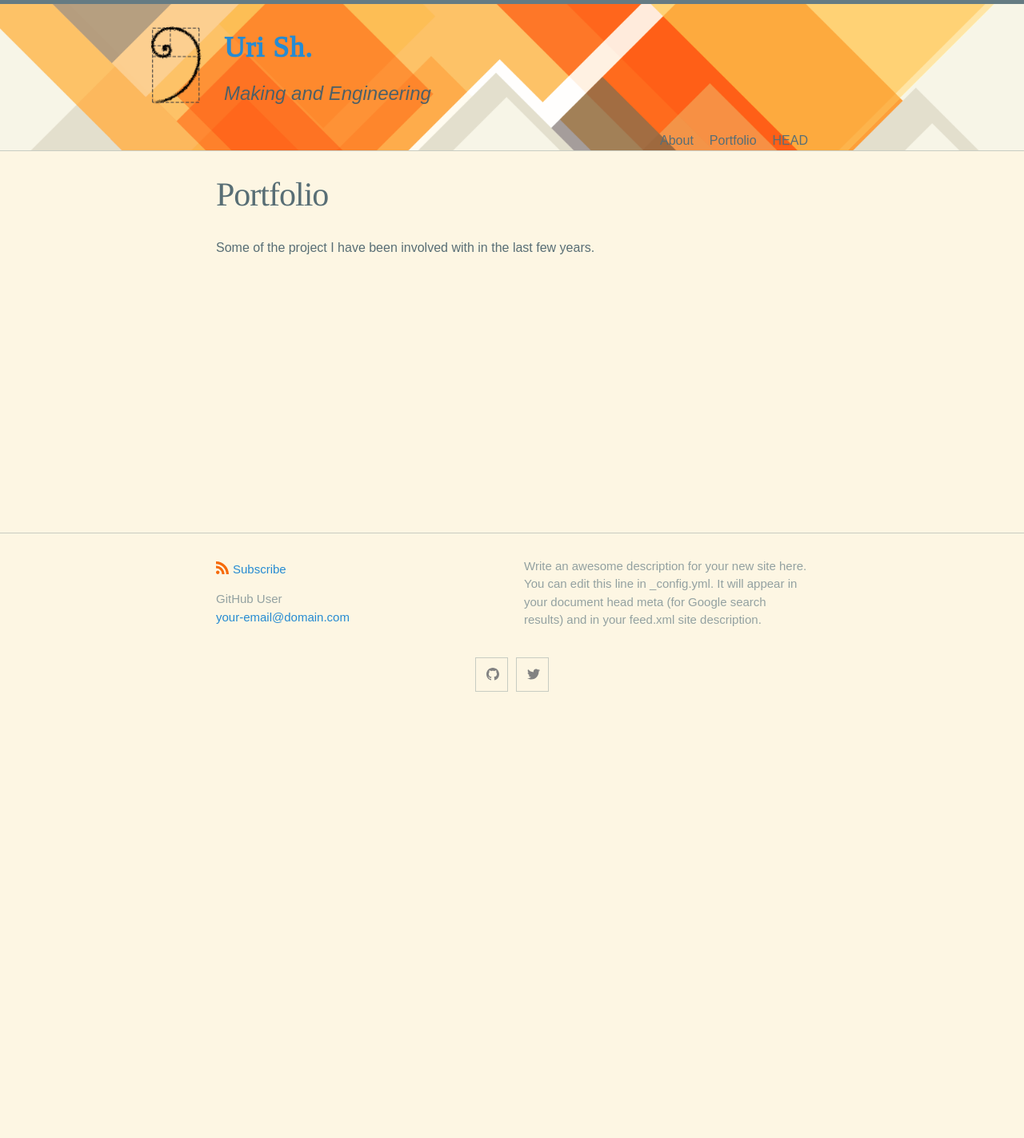
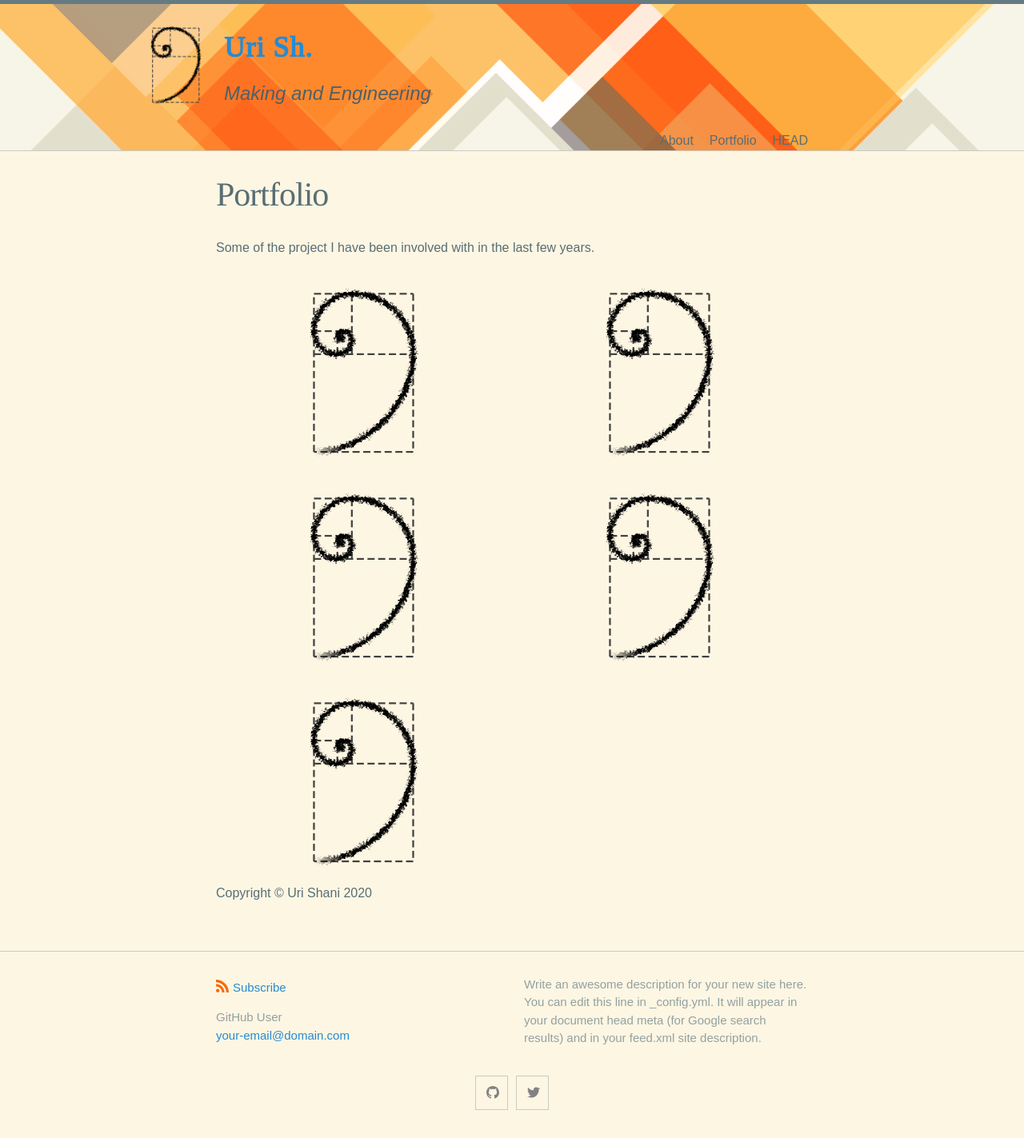
Before and after one commit to UriShX/Jekyll-portfolio, a Jekyll site: the page built from portfolio.md, in a window 1280 px wide. Shown: the whole page at 80% size. Built offline with Jekyll 4.4.1, drawn with Linux system fonts in a browser that asks for light colours; some web fonts are replaced; before the commit the page ends 900 px from its top, so only the background shows below that.

Commit message:
started work on portfolio blocks

```diff
--- /dev/null
+++ b/_includes/portfolio-block.html
@@ -0,0 +1,8 @@
+<div class="portfolio-block">
+  <div
+    style="background-image: url('{{ include.mainImg }}');"
+    class="portfolio-front"
+  >
+    <p>{{ include.text }}</p>
+  </div>
+</div>
--- a/_sass/minima/_layout.scss
+++ b/_sass/minima/_layout.scss
@@ -1,3 +1,4 @@
+@import 'minima/mixins';
 /**
  * Site header
  */
@@ -407,3 +408,46 @@
     width: calc(50% - (#{$spacing-unit} / 2));
   }
 }
+
+/**
+ * Portfolio
+ */
+.portfolio-content {
+  display: grid;
+  grid-template-columns: repeat(2, 1fr);
+  grid-template-rows: auto;
+
+  @include media-query($on-palm) {
+    grid-template-columns: 1fr;
+  }
+
+  .portfolio-block {
+    display: block;
+    position: relative;
+    justify-self: center;
+    width: $portfolio-block-size;
+    height: $portfolio-block-size;
+    @include easeLinks;
+
+    .portfolio-front {
+      background-position: center;
+      background-size: contain;
+
+      p {
+        font-size: 0.85rem;
+        text-align: justify;
+        width: auto;
+        height: $portfolio-block-size;
+        visibility: hidden;
+      }
+    }
+
+    &:hover {
+      scale: 1.1;
+
+      p {
+        visibility: visible;
+      }
+    }
+  }
+}
--- /dev/null
+++ b/_sass/minima/_mixins.scss
@@ -0,0 +1,16 @@
+@mixin center() {
+  position: absolute;
+  top: 50%;
+  left: 50%;
+  transform: translate3d(-50%, -50%, 0);
+}
+
+@mixin alignToParent() {
+  position: absolute;
+  top: calc(50% - 1.5rem);
+  padding-left: 2rem;
+}
+
+@mixin easeLinks {
+  transition: all 0.25s ease-in-out;
+}
--- a/_sass/minima/initialize.scss
+++ b/_sass/minima/initialize.scss
@@ -24,6 +24,8 @@ $on-laptop: 800px !default;
 
 $on-medium: $on-palm !default;
 $on-large: $on-laptop !default;
+
+$portfolio-block-size: 256px !default;
 
 // Use media queries like this:
 // @include media-query($on-palm) {
--- a/portfolio.md
+++ b/portfolio.md
@@ -5,3 +5,18 @@ permalink: /portfolio/
 ---
 
 Some of the project I have been involved with in the last few years.
+
+<div class="portfolio-content">
+{% include portfolio-block.html mainImg="/assets/logo.png" text="Lorem ipsum dolor sit amet consectetur adipisicing elit. Distinctio in rerum placeat maxime quod, esse minus numquam et voluptatibus dolorem cum harum iusto nisi sed aliquam eaque itaque accusamus repellendus." %}
+
+{% include portfolio-block.html mainImg="/assets/logo.png" text="Lorem ipsum dolor sit amet consectetur adipisicing elit. Distinctio in rerum placeat maxime quod, esse minus numquam et voluptatibus dolorem cum harum iusto nisi sed aliquam eaque itaque accusamus repellendus." %}
+
+{% include portfolio-block.html mainImg="/assets/logo.png" text="Lorem ipsum dolor sit amet consectetur adipisicing elit. Distinctio in rerum placeat maxime quod, esse minus numquam et voluptatibus dolorem cum harum iusto nisi sed aliquam eaque itaque accusamus repellendus." %}
+
+{% include portfolio-block.html mainImg="/assets/logo.png" text="Lorem ipsum dolor sit amet consectetur adipisicing elit. Distinctio in rerum placeat maxime quod, esse minus numquam et voluptatibus dolorem cum harum iusto nisi sed aliquam eaque itaque accusamus repellendus." %}
+
+{% include portfolio-block.html mainImg="/assets/logo.png" text="Lorem ipsum dolor sit amet consectetur adipisicing elit. Distinctio in rerum placeat maxime quod, esse minus numquam et voluptatibus dolorem cum harum iusto nisi sed aliquam eaque itaque accusamus repellendus." %}
+
+</div>
+
+Copyright &#169; Uri Shani 2020
```
Also changed, not shown: assets/favicon.ico (added).
